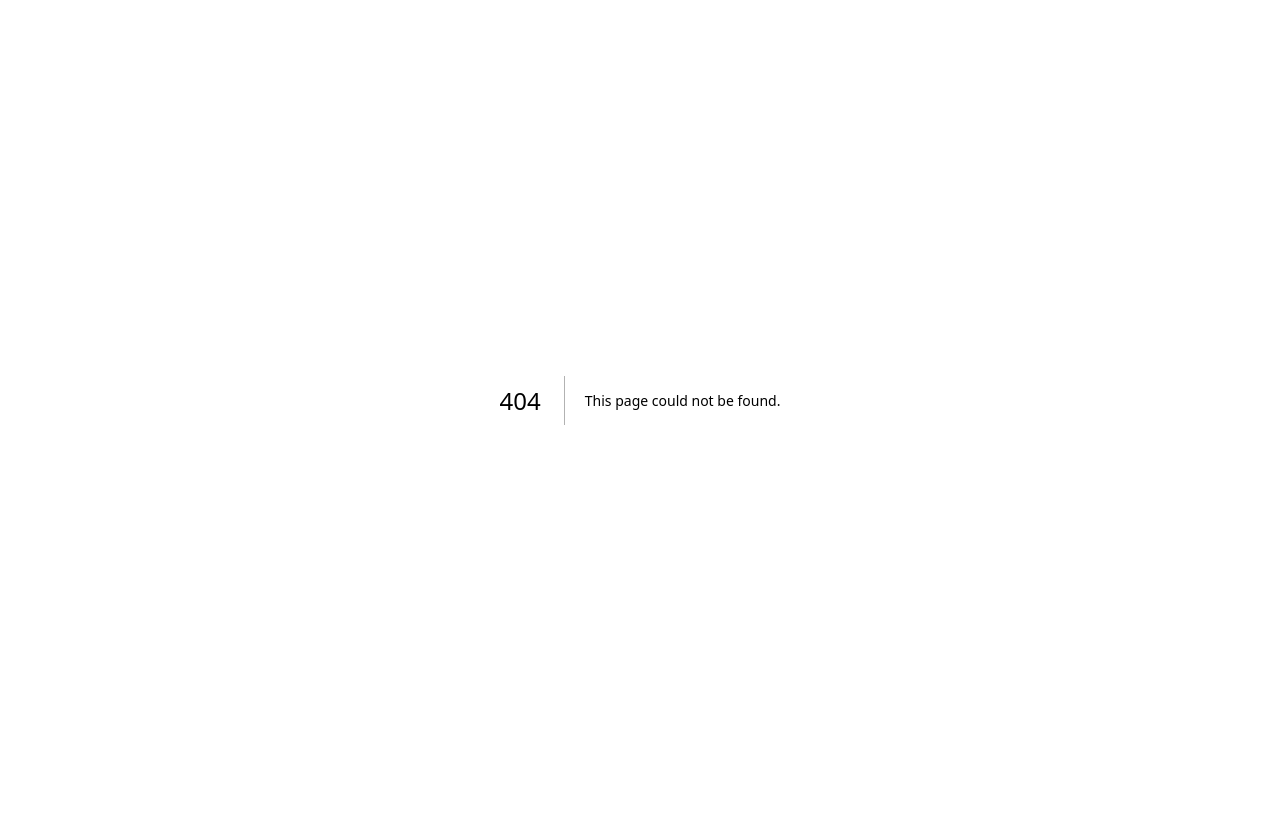
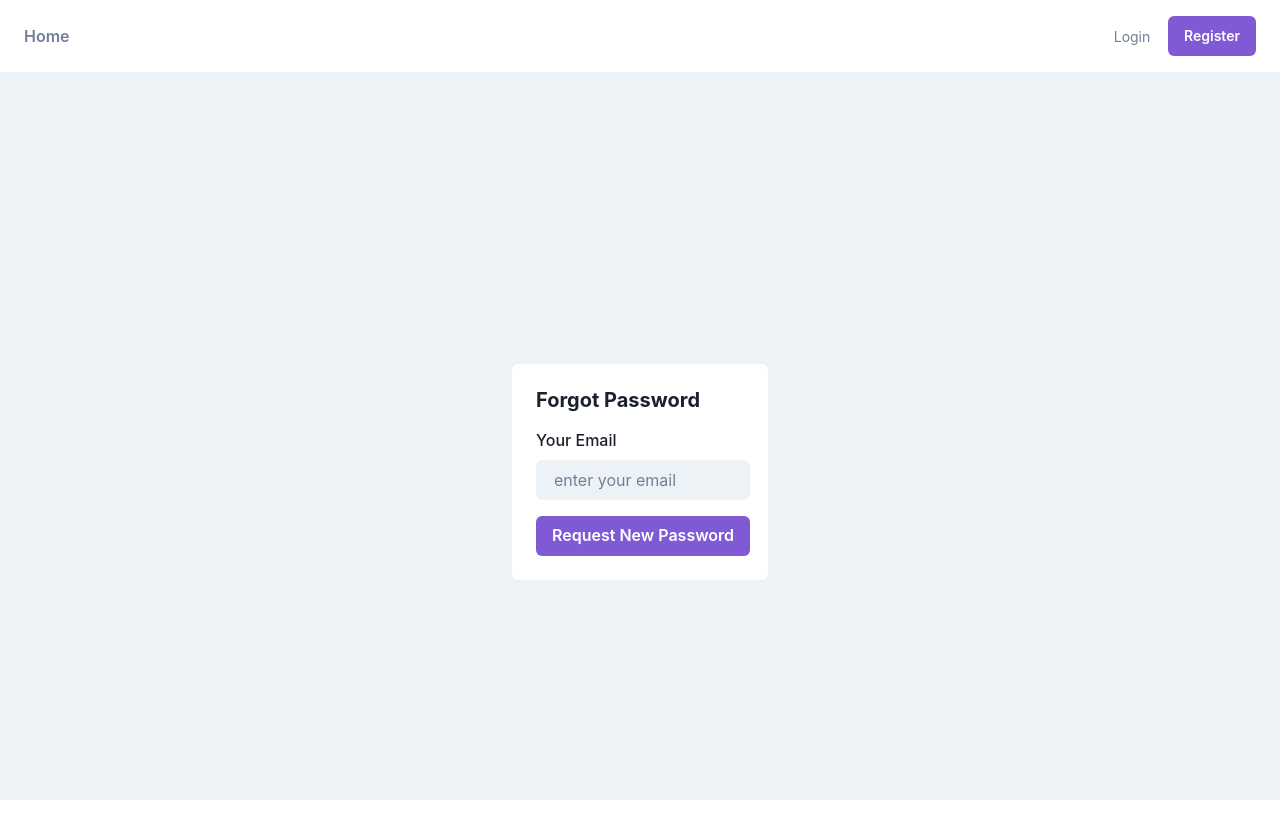
Before and after one commit to jessejp/full-stack-forum, a Next.js app in the folder web/: page /forgot-password in a window 1280 px wide. Before the commit this address had no page. Shown: the top 838 px of the page. Before the commit the page ends 800 px from the top, so only its background shows below. Built offline with nearby package versions, Linux system fonts and the light colour scheme; no server answers.

Commit message:
feat: front-end page for forgot password

```diff
--- /dev/null
+++ b/web/src/graphql/mutations/forgotPassword.ts
@@ -0,0 +1,7 @@
+import { gql } from "@apollo/client";
+
+export const FORGOT_PASSWORD = gql`
+  mutation ForgotPassword($email: String!) {
+    forgotPassword(email: $email)
+  }
+`;
--- /dev/null
+++ b/web/src/pages/forgot-password.tsx
@@ -0,0 +1,67 @@
+import InputField from "@/components/InputField";
+import NavBar from "@/components/NavBar";
+import { ForgotPasswordMutation } from "@/generated/graphql";
+import { FORGOT_PASSWORD } from "@/graphql/mutations/forgotPassword";
+import { toErrorMap } from "@/utils/toErrorMap";
+import { useMutation } from "@apollo/client";
+import { Box, Flex, VStack, Heading, Button } from "@chakra-ui/react";
+import { Formik } from "formik";
+import { NextPage } from "next";
+import router from "next/router";
+import React from "react";
+
+interface ForgotPasswordProps {}
+
+const ForgotPassword: NextPage<ForgotPasswordProps> = ({}) => {
+  const [forgotPassword] = useMutation<ForgotPasswordMutation>(FORGOT_PASSWORD);
+  return (
+    <Box h="100vh" bg="gray.100">
+      <NavBar />
+      <Flex align="center" justify="center" h="100%">
+        <Box bg="white" p={6} rounded="md" w={64}>
+          <VStack spacing={4} align="flex-start">
+            <Heading size="md">Forgot Password</Heading>
+            <Formik
+              initialValues={{
+                email: "",
+              }}
+              onSubmit={async (values, { setErrors }) => {
+                const response = await forgotPassword({
+                  variables: {
+                    email: values.email,
+                  },
+                });
+                router.push("/");
+                return response;
+              }}
+            >
+              {({ handleSubmit, isSubmitting }) => (
+                <form onSubmit={handleSubmit}>
+                  <VStack spacing={4} align="flex-start">
+                    <InputField
+                      label="Your Email"
+                      type="email"
+                      name="email"
+                      placeholder="enter your email"
+                      variant="filled"
+                    />
+                    <Button
+                      isLoading={isSubmitting}
+                      type="submit"
+                      colorScheme="purple"
+                      width="full"
+                    >
+                      Request New Password
+                    </Button>
+                  </VStack>
+                </form>
+              )}
+            </Formik>
+          </VStack>
+        </Box>
+      </Flex>
+    </Box>
+  );
+};
+
+export default ForgotPassword;
--- a/web/src/pages/login.tsx
+++ b/web/src/pages/login.tsx
@@ -8,6 +8,7 @@ import { LoginMutation, MeDocument } from "@/generated/graphql";
 import { toErrorMap } from "@/utils/toErrorMap";
 import { LOGIN_USER } from "@/graphql/mutations/login";
 import NavBar from "@/components/NavBar";
+import Link from "next/link";
 
 const Login: NextPage = () => {
   const router = useRouter();
@@ -77,6 +78,11 @@ const Login: NextPage = () => {
                 </form>
               )}
             </Formik>
+            <Link href="/forgot-password">
+              <Button colorScheme="purple" variant="link">
+                Forgot Password?
+              </Button>
+            </Link>
           </VStack>
         </Box>
       </Flex>
```
